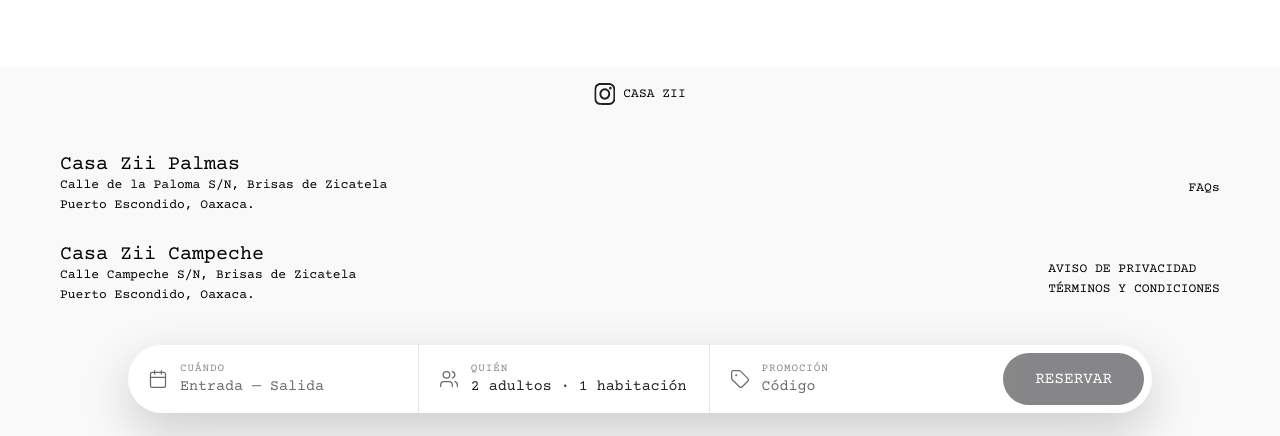
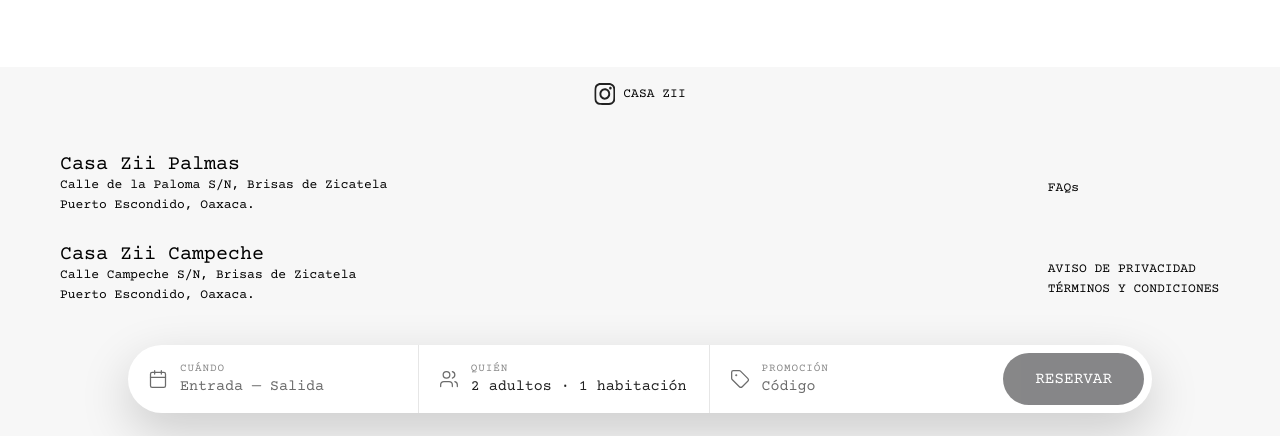
Before and after one commit to alexissahagun1/Zicatela-Landing-Page, a Next.js app: page /contact in a window 1280 px wide. Shown: the part 375-811 px from the top of the page. Built offline with nearby package versions, Linux system fonts and the light colour scheme; no server answers.

Commit message:
fix: align footer with Figma grid

```diff
--- a/app/components/Footer.tsx
+++ b/app/components/Footer.tsx
@@ -22,7 +22,7 @@ export default function Footer() {
   const t = copy[language];
 
   return (
-    <footer className="w-full bg-[#F9F9F9]">
+    <footer className="w-full bg-[#F7F7F7]">
       <div className="relative mx-auto flex min-h-[372px] w-full max-w-[1280px] flex-col overflow-hidden px-6 pb-10 pt-4 text-black md:block md:h-[372px] md:min-h-0 md:px-0 md:pb-0 md:pt-0">
         <Link
           href="https://instagram.com/casazii"
@@ -57,11 +57,11 @@ export default function Footer() {
           <p className="m-0 text-[13px] leading-5">Puerto Escondido, Oaxaca.</p>
         </div>
 
-        <div className="mt-10 font-[family-name:var(--font-courier)] text-[13px] leading-5 text-black md:absolute md:right-[4.71%] md:top-[111px] md:mt-0">
+        <div className="mt-10 font-[family-name:var(--font-courier)] text-[13px] leading-5 text-black md:absolute md:left-[81.86%] md:top-[111px] md:mt-0">
           <span>FAQs</span>
         </div>
 
-        <div className="mt-6 font-[family-name:var(--font-courier)] text-[13px] leading-5 text-black md:absolute md:right-[4.71%] md:top-[192px] md:mt-0">
+        <div className="mt-6 w-[172px] font-[family-name:var(--font-courier)] text-[13px] leading-5 text-black md:absolute md:left-[81.86%] md:top-[192px] md:mt-0">
           <p className="m-0">{t.privacy}</p>
           <p className="m-0">{t.terms}</p>
         </div>
```
Also changed, not shown: 2 other files (tests, documents, lock files or other folders).
